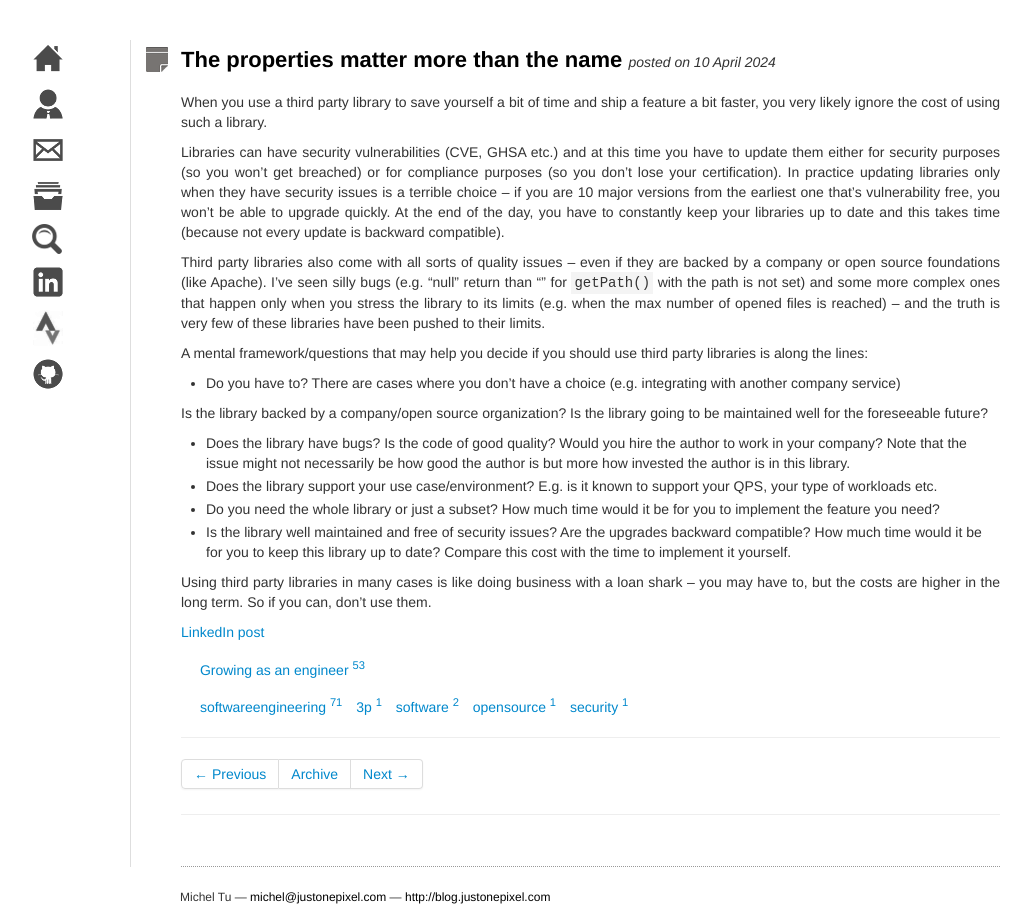
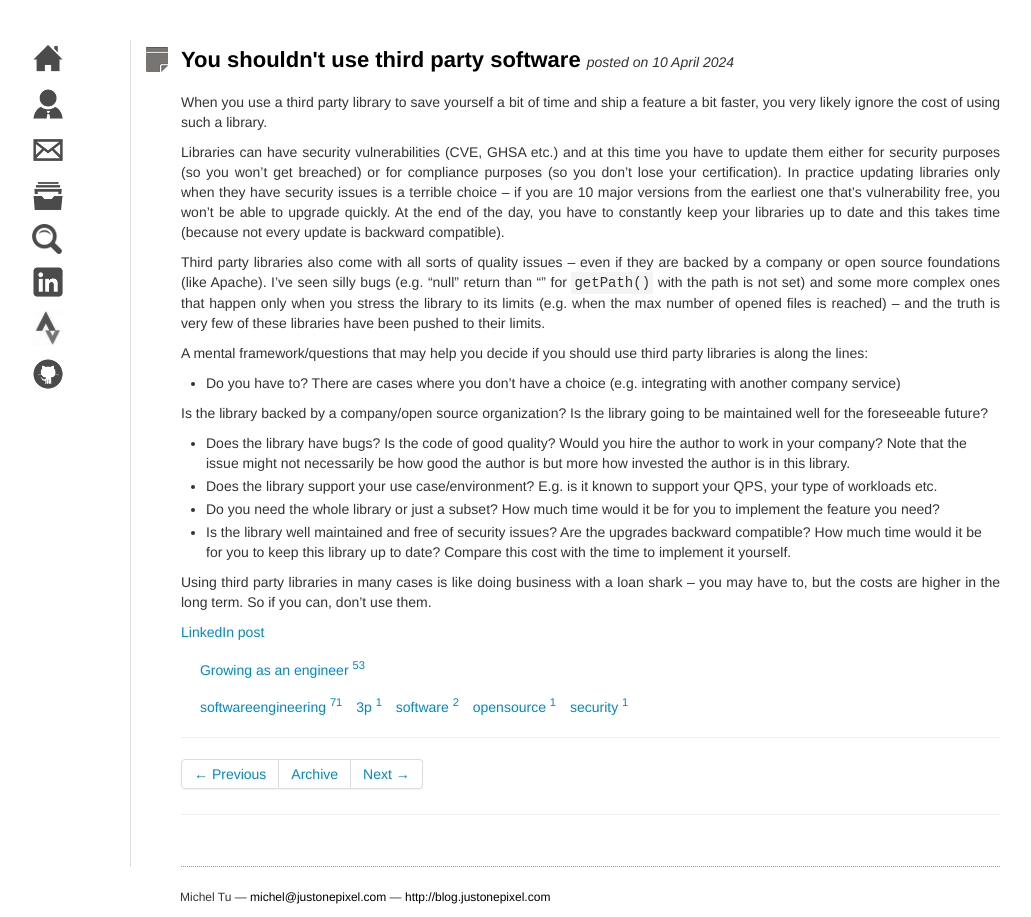
Before and after one commit to neumino/blog, a Jekyll site: the page built from _posts/2024-04-10-you-shouldnt-use-third-party-software.md, in a window 1280 px wide. Shown: the whole page, without its empty margins (125-1156 px from the left). Built offline with Jekyll 4.4.1, drawn with Linux system fonts in a browser that asks for light colours.

Commit message:
Update 2024-04-10-you-shouldnt-use-third-party-software.md

```diff
--- a/_posts/2024-04-10-you-shouldnt-use-third-party-software.md
+++ b/_posts/2024-04-10-you-shouldnt-use-third-party-software.md
@@ -2,7 +2,7 @@
 layout: post
 category : Growing as an engineer
 tags : [softwareengineering, 3p, software, opensource, security]
-title: The properties matter more than the name
+title: You shouldn't use third party software
 ---
 {% include JB/setup %}
 
```
